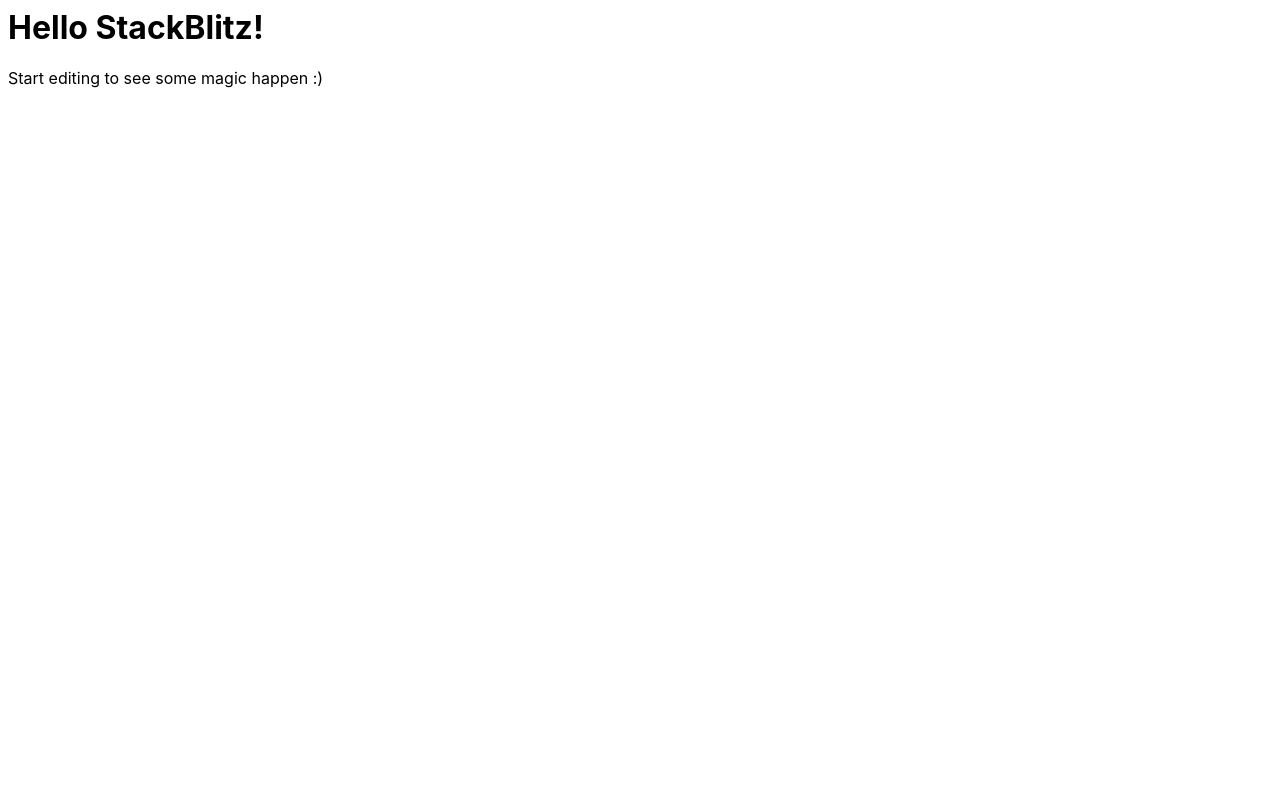
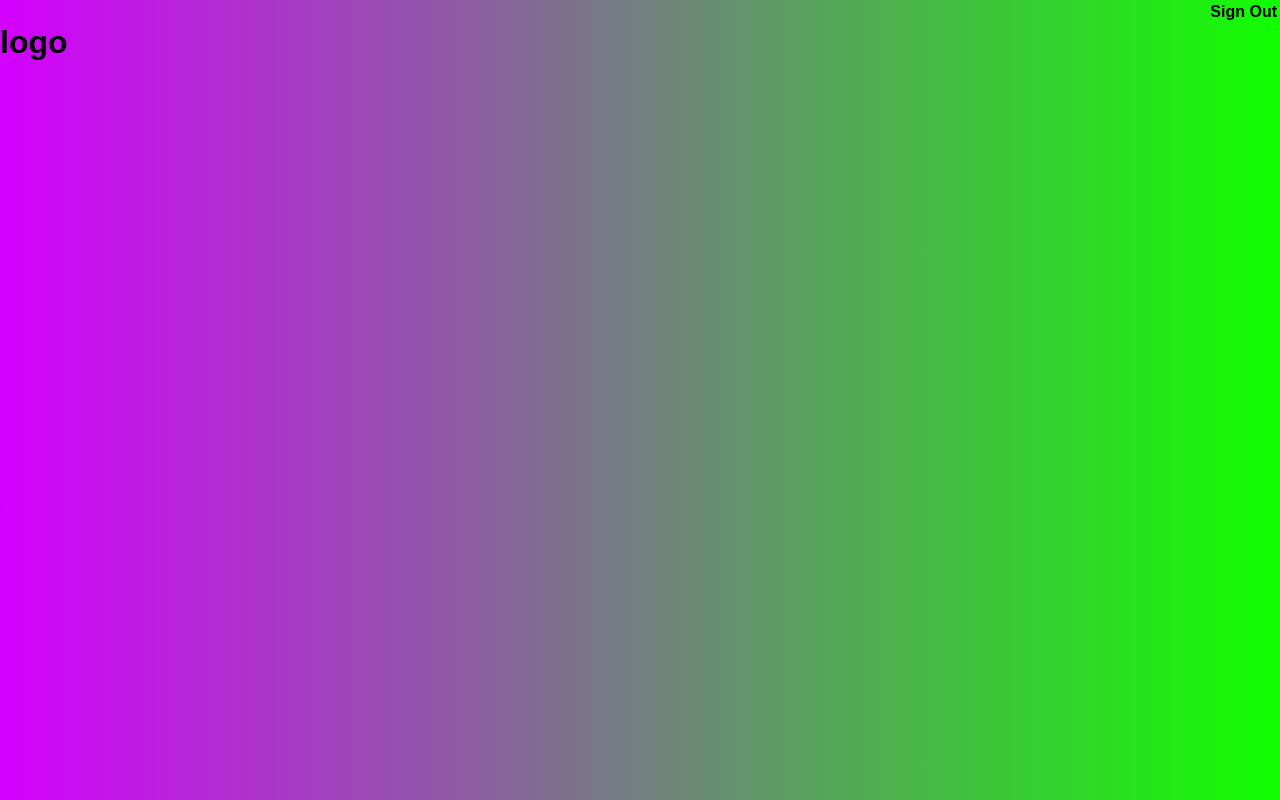
Before and after one commit to AmarKaur08/The-virtual-Brain, a React (Create React App) app: page / in a window 1280 px wide. Built offline with nearby package versions, Linux system fonts and the light colour scheme.

Commit message:
3 files modified, 5 added

```diff
--- a/package.json
+++ b/package.json
@@ -4,7 +4,8 @@
   "private": true,
   "dependencies": {
     "react": "^18.1.0",
-    "react-dom": "^18.1.0"
+    "react-dom": "^18.1.0",
+    "react-parallax-tilt": "^1.7.76"
   },
   "scripts": {
     "start": "react-scripts start",
--- a/src/App.js
+++ b/src/App.js
@@ -1,11 +1,15 @@
 import React from "react";
-import "./style.css";
+// import "./style.css";
+import Navigation from "./Components/Navigation.js";
+import Logo from "./Components/Logo.js"
 
 export default function App() {
   return (
-    <div>
-      <h1>Hello StackBlitz!</h1>
-      <p>Start editing to see some magic happen :)</p>
+    <div className="App">
+      <Navigation />
+      <Logo/>
+      {/* <ImageLinkForm/>
+      <FaceDetector/> */}
     </div>
   );
 }
--- /dev/null
+++ b/src/Components/Logo.js
@@ -0,0 +1,10 @@
+import React from 'react';
+import '../Styling/Logo.css';
+import tilt from "react-parallax-tilt";
+
+const Logo=()=>{
+  return(
+    <h1>logo</h1>
+  );
+}
+export default Logo
--- /dev/null
+++ b/src/Components/Navigation.js
@@ -0,0 +1,10 @@
+import React from 'react';
+import '../Styling/Navigation.css'
+const Navigation=()=>{
+  return(
+    <nav style={{display:'flex',justifyContent:'flex-end'}}>
+      <p>Sign Out</p>
+    </nav>
+  );
+}
+export default Navigation
--- /dev/null
+++ b/src/Styling/Navigation.css
@@ -0,0 +1,8 @@
+p:hover{
+ color:rgb(255, 153, 0);
+transform: scale(1.05);
+}
+p{
+  padding:3px;
+ font-weight:bolder ;
+}
--- /dev/null
+++ b/src/index.css
@@ -0,0 +1,10 @@
+*{
+  margin:0px;
+  padding:0px;
+  font-family:sans-serif;
+
+
+}
+body{
+  background:linear-gradient(to right, rgb(212, 0, 255), rgb(17, 255, 0));
+}
--- a/src/index.js
+++ b/src/index.js
@@ -1,5 +1,6 @@
 import React, { StrictMode } from 'react';
 import { createRoot } from 'react-dom/client';
+import './index.css'
 
 import App from './App';
 
```
Also changed, not shown: src/Styling/Logo.css (added).
